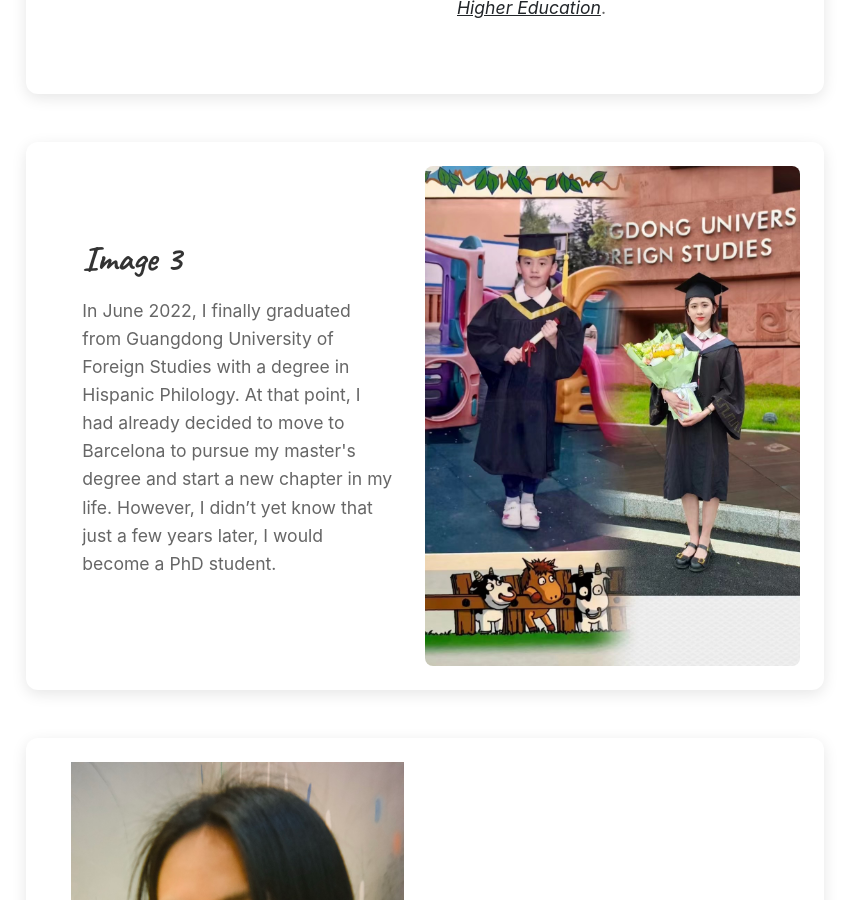
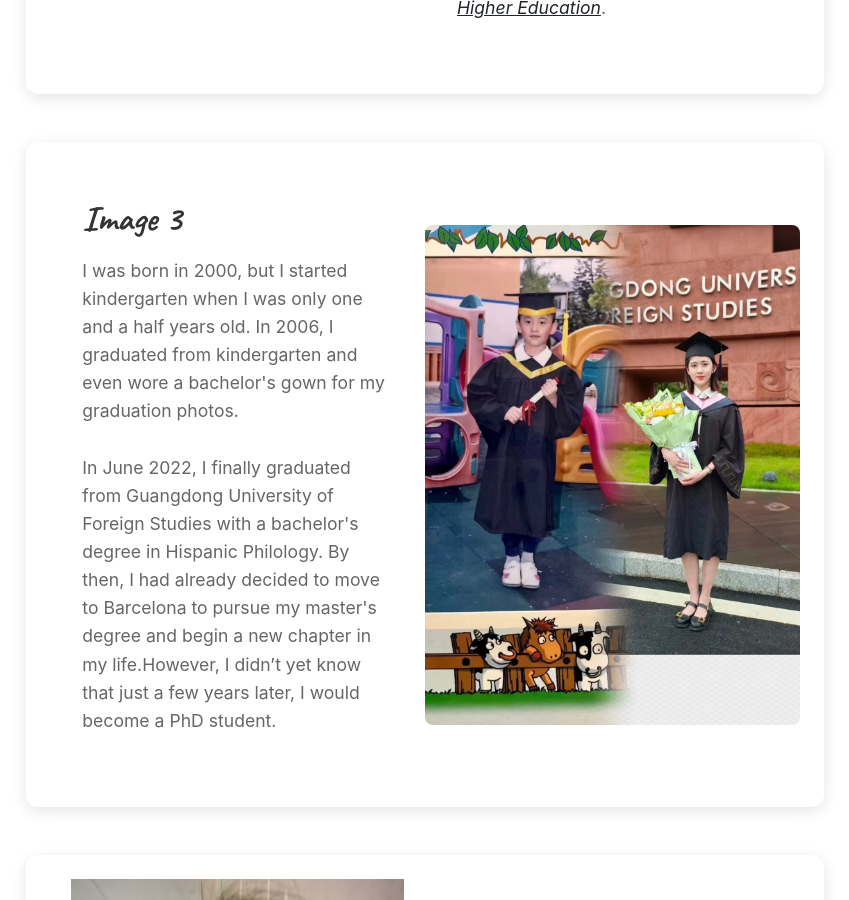
Before and after one commit to YingfeiLu/yingfeilu.github.io, a Jekyll site: the page built from gallery.md, in a window 1280 px wide and 900 px high, scrolled down 1566 px. Shown: the whole window, without its empty margins (215-1064 px from the left). Built offline with Jekyll 4.4.1, drawn with Linux system fonts in a browser that asks for light colours.

Commit message:
Update gallery.html

```diff
--- a/_layouts/gallery.html
+++ b/_layouts/gallery.html
@@ -39,7 +39,9 @@ Also feel free to check out one of the publications I have contributed to:
         <div class="gallery-item">
             <div class="gallery-text left">
                 <h5 class="card-title">Image 3</h5>
-                <p>In June 2022, I finally graduated from Guangdong University of Foreign Studies with a degree in Hispanic Philology. At that point, I had already decided to move to Barcelona to pursue my master's degree and start a new chapter in my life. However, I didn’t yet know that just a few years later, I would become a PhD student.</p>
+                <p>I was born in 2000, but I started kindergarten when I was only one and a half years old. In 2006, I graduated from kindergarten and even wore a bachelor's gown for my graduation photos. <br><br>
+
+In June 2022, I finally graduated from Guangdong University of Foreign Studies with a bachelor's degree in Hispanic Philology. By then, I had already decided to move to Barcelona to pursue my master's degree and begin a new chapter in my life.However, I didn’t yet know that just a few years later, I would become a PhD student.</p>
             </div>
             <div class="gallery-image right">
                 <a href="#overlay3">
```
